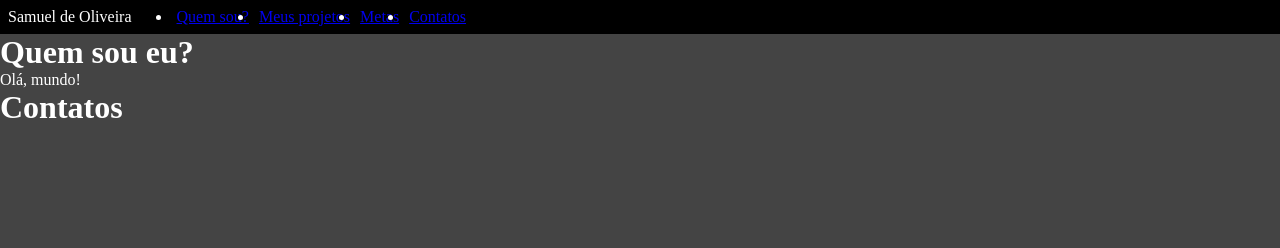
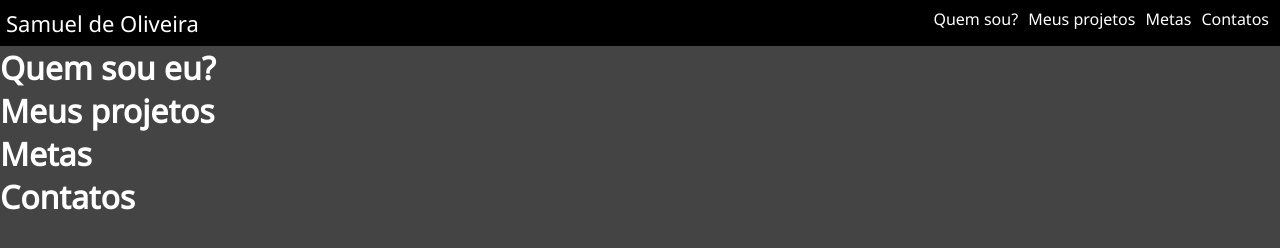
Before and after one commit to Samuel-de-Oliveira/samuel-de-oliveira.github.io, a plain HTML site: page index.html in a window 1280 px wide. Drawn offline with Linux system fonts and the light colour scheme.

Commit message:
Editar estilo da navabar

```diff
--- a/css/index.css
+++ b/css/index.css
@@ -1,5 +1,8 @@
+@import url('https://fonts.googleapis.com/css2?family=Noto+Sans&display=swap');
+
 * {
 	margin: 0;
+	font-family: 'Noto Sans', sans-serif;
 }
 
 header {
@@ -8,18 +11,33 @@ header {
 	top: 0;
 }
 
+ul {
+	list-style: none;
+	padding: 0;
+}
+
+/* Navbar */
 nav, ul {
 	display: flex;
 	flex-direction: row;
+} nav a {
+	color: white;
+	text-decoration: none;
+	padding: 3px 5px;
+	cursor: pointer;
+} nav a:hover {
+	color: #BABABA;
+	background: #111111;
+} nav a:active {
+	color: #222222;
+	background: black;
+} .logo {
+	font-size: 22px;
+} nav {
+	padding: 8px 6px;
+	justify-content: space-between;
 }
 
-nav {
-	padding: 8px;
-}
-
-nav li {
-	padding: 0 5px;
-}
 
 body {
 	background: #444444;
--- a/index.html
+++ b/index.html
@@ -13,16 +13,18 @@
 			<div class="logo">Samuel de Oliveira</div>
 			<ul>
 				<li><a href="#Quem">Quem sou?</a></li>
-				<li><a href="#">Meus projetos</a></li>
-				<li><a href="#">Metas</a></li>
-				<li><a href="#">Contatos</a></li>
+				<li><a href="#projetos">Meus projetos</a></li>
+				<li><a href="#metas">Metas</a></li>
+				<li><a href="#contatos">Contatos</a></li>
 			</ul>
 		</nav>
 	</header>
+
 	<h1 id="Quem">Quem sou eu?</h1>
-	<p>Olá, mundo!</p>
+	<h1 id="projetos">Meus projetos</h1>
+	<h1 id="metas">Metas</h1>
 	<footer>
-		<h1>Contatos<h1>
+		<h1 id="contatos">Contatos<h1>
 	</footer>
 	<script src="js/main.js"></script>
 </body>
```
